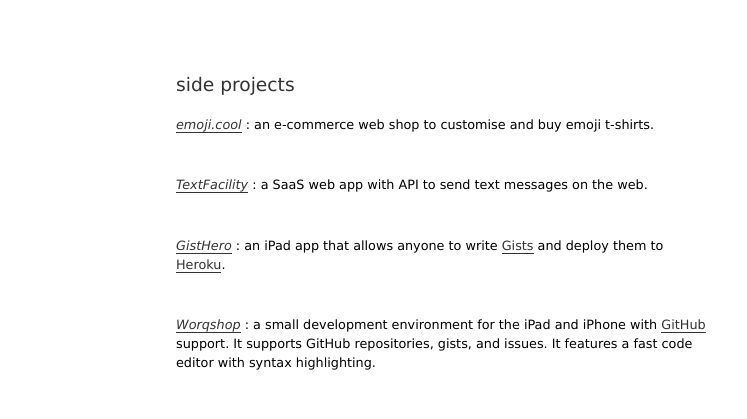
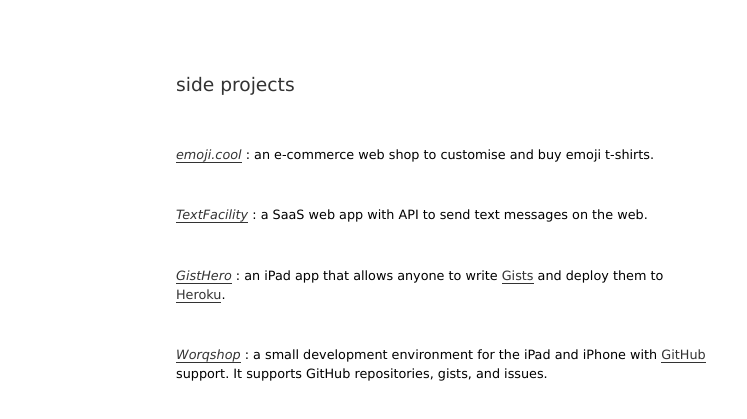
Before and after one commit to donny/projects, a plain HTML site: page index.html in a window 1280 px wide. Shown: the part 63-482 px from the top of the page, without its empty margins (0-747 px from the left). Drawn offline with Linux system fonts and the light colour scheme.

Commit message:
Change style

```diff
--- a/index.html
+++ b/index.html
@@ -20,6 +20,8 @@
 
 <h2>side projects</h2>
 
+<br/>
+
 <p><a href="http://emoji.cool"><em>emoji.cool</em></a> : an e-commerce web shop to customise and buy emoji t-shirts.</p>
 
 <br/>
@@ -32,7 +34,7 @@
 
 <br/>
 
-<p><a href="http://worqshop.com"><em>Worqshop</em></a> : a small development environment for the iPad and iPhone with <a href="https://www.github.com">GitHub</a> support. It supports GitHub repositories, gists, and issues. It features a fast code editor with syntax highlighting.</p>
+<p><a href="http://worqshop.com"><em>Worqshop</em></a> : a small development environment for the iPad and iPhone with <a href="https://www.github.com">GitHub</a> support. It supports GitHub repositories, gists, and issues.</p>
 
 <br/>
 
```
